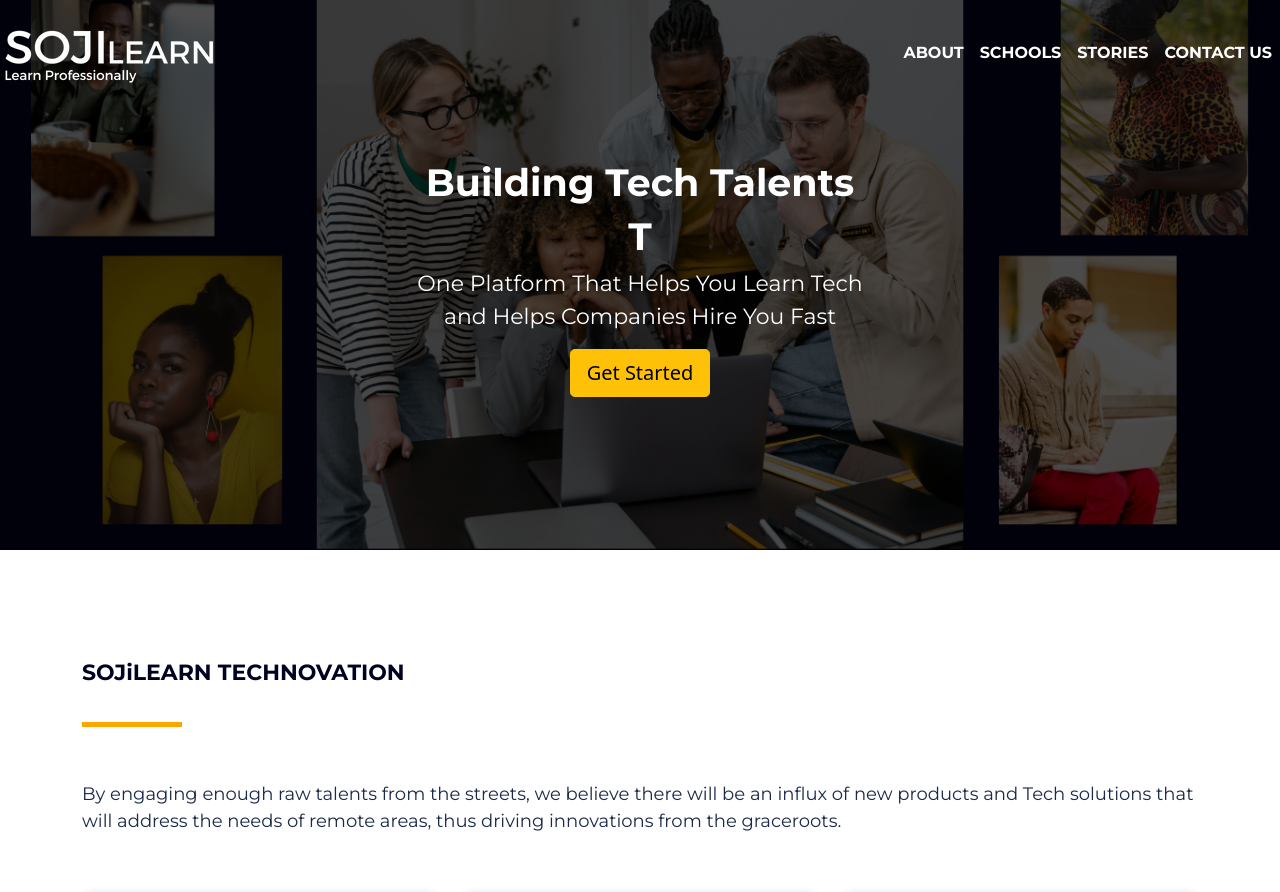
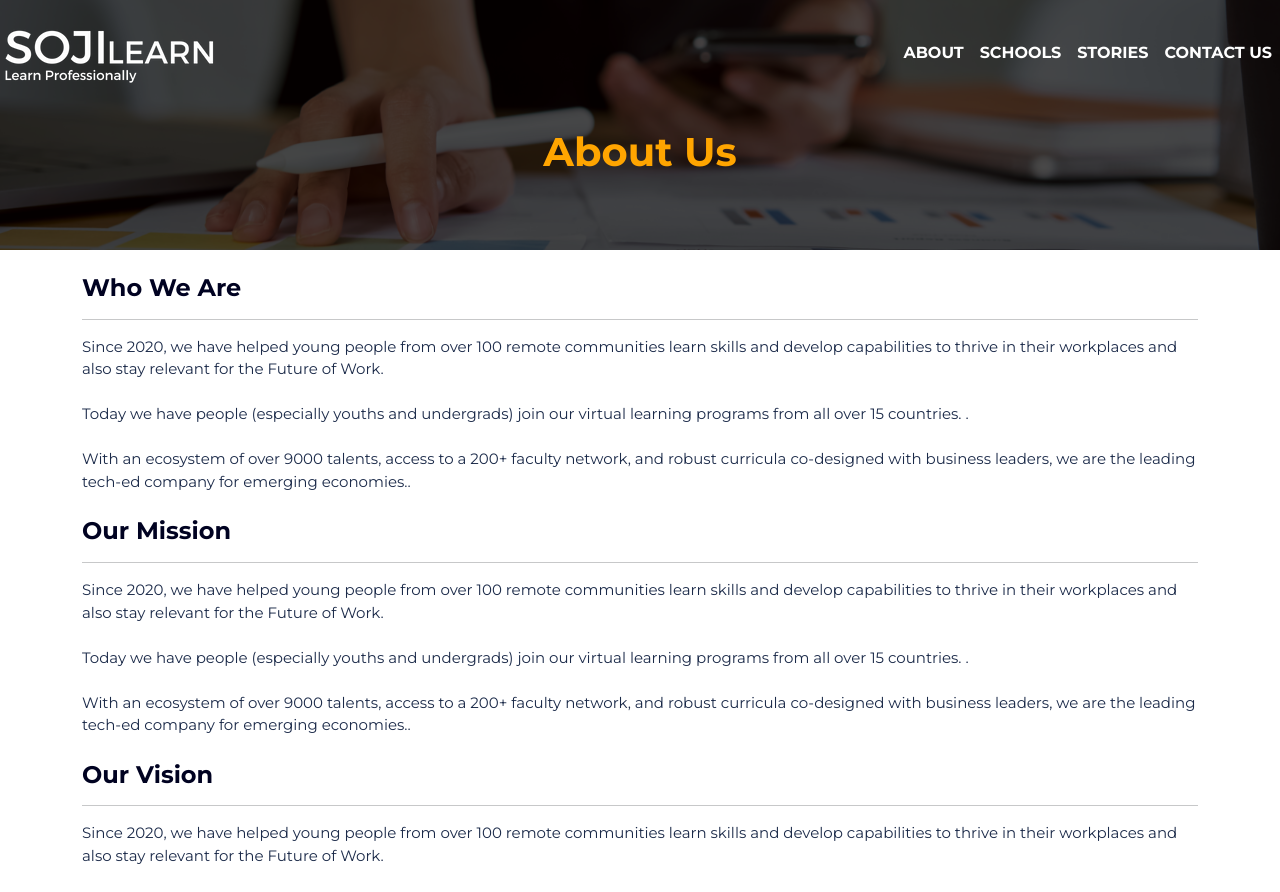
Before and after one commit to tonyedick/djoeton.github.io, a React (Create React App) app: page /about in a window 1280 px wide. Shown: the top 892 px of the page. Built offline with nearby package versions, Linux system fonts and the light colour scheme; a web font is replaced by a local one.

Commit message:
Split the pages
Homepage, About, Stories, Courses

```diff
--- a/src/App.js
+++ b/src/App.js
@@ -1,10 +1,12 @@
 import React from 'react';
-import HomePage from './pages/HomePage';
+import AboutPage from './pages/AboutPage';
 
 function App() {
   return (
     <div>
-      <HomePage />
+
+      <AboutPage />
+
     </div>
   );
 }
--- a/src/components/AboutDescription/AboutDescription.jsx
+++ b/src/components/AboutDescription/AboutDescription.jsx
@@ -9,7 +9,50 @@ class AboutDescription extends Component {
                 <Row>
                     <Col sm={12} lg={12} md={12}>
 
-                        <h1></h1>
+                        <h1 className="storiesName">Who We Are</h1>
+                        <hr />
+                        <p className="storiesDescription">
+                        Since 2020, we have helped young people from over 100 remote
+                        communities learn skills and develop capabilities to thrive in
+                        their workplaces and also stay relevant for the Future of Work.<br></br><br></br>
+
+                        Today we have people (especially youths and undergrads) join our
+                        virtual learning programs from all over 15 countries. .<br></br><br></br>
+
+                        With an ecosystem of over 9000 talents, access to a 200+
+                        faculty network, and robust curricula co-designed with business
+                        leaders, we are the leading tech-ed company for emerging economies..<br></br>
+                        </p>
+
+                        <h1 className="storiesName">Our Mission</h1>
+                        <hr />
+                        <p className="storiesDescription">
+                        Since 2020, we have helped young people from over 100 remote
+                        communities learn skills and develop capabilities to thrive in
+                        their workplaces and also stay relevant for the Future of Work.<br></br><br></br>
+
+                        Today we have people (especially youths and undergrads) join our
+                        virtual learning programs from all over 15 countries. .<br></br><br></br>
+
+                        With an ecosystem of over 9000 talents, access to a 200+
+                        faculty network, and robust curricula co-designed with business
+                        leaders, we are the leading tech-ed company for emerging economies..<br></br>
+                        </p>
+
+                        <h1 className="storiesName">Our Vision</h1>
+                        <hr />
+                        <p className="storiesDescription">
+                        Since 2020, we have helped young people from over 100 remote
+                        communities learn skills and develop capabilities to thrive in
+                        their workplaces and also stay relevant for the Future of Work.<br></br><br></br>
+
+                        Today we have people (especially youths and undergrads) join our
+                        virtual learning programs from all over 15 countries. .<br></br><br></br>
+
+                        With an ecosystem of over 9000 talents, access to a 200+
+                        faculty network, and robust curricula co-designed with business
+                        leaders, we are the leading tech-ed company for emerging economies..<br></br>
+                        </p>
                     </Col>
                 </Row>
             </Container>
--- /dev/null
+++ b/src/pages/AboutPage.jsx
@@ -0,0 +1,23 @@
+import React, { Component, Fragment } from 'react'
+import AboutDescription from '../components/AboutDescription/AboutDescription'
+import Footer from '../components/Footer/Footer'
+import PageTop from '../components/PageTop/PageTop'
+import TopNavigation from '../components/TopNavigation/TopNavigation'
+
+class AboutPage extends Component {
+  render() {
+    return (
+
+      <Fragment>
+
+          <TopNavigation />
+          <PageTop pagetitle="About Us" />
+          <AboutDescription />
+          <Footer />
+
+      </Fragment>
+    )
+  }
+}
+
+export default AboutPage
```
